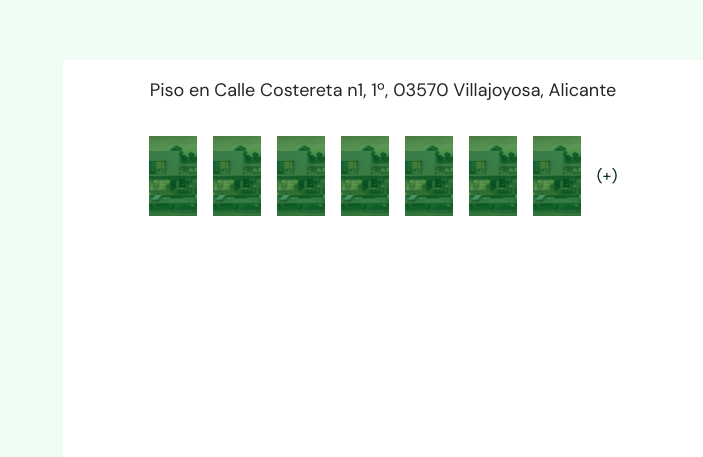
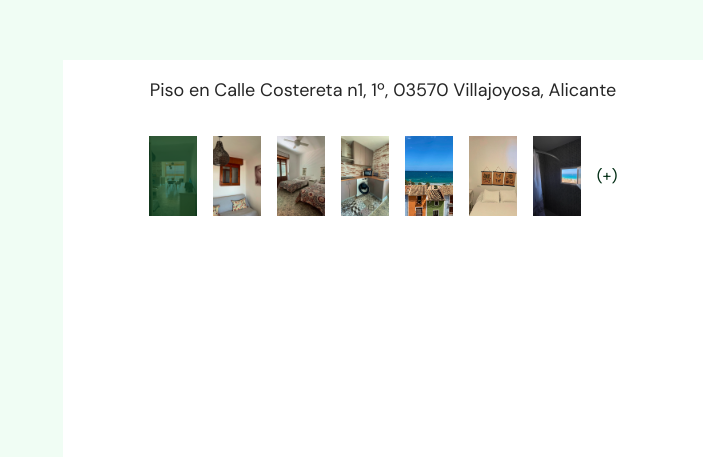
Before and after one commit to JaumeEsquerdo/costera-n1, a Next.js app in the folder costera-n1/: page /contacto in a window 1280 px wide. Shown: the part 2340-2797 px from the top of the page, without its empty margins (577-1280 px from the left). Built offline with nearby package versions, Linux system fonts and the light colour scheme.

Commit message:
colocar imgs del piso en PresentationHouse y reacondicionar las traducciones de las imgs

```diff
--- a/costera-n1/app/[locale]/detalles/page.jsx
+++ b/costera-n1/app/[locale]/detalles/page.jsx
@@ -83,7 +83,10 @@ export default function Detalles() {
           <h2 className="text-2xl">{textsDetalles.practicalInfoTitle}</h2>
           <ul className="flex flex-col gap-6 ">
             {textsDetalles.practicalInfo.map((info, i) => (
-              <li key={i}>- {info}</li>
+              <li key={i}>
+                - <span className="font-bold">{info.title}: </span>
+                {info.description}
+              </li>
             ))}
           </ul>
         </div>
--- a/costera-n1/app/components/PresentationHouse.jsx
+++ b/costera-n1/app/components/PresentationHouse.jsx
@@ -1,12 +1,13 @@
 "use client";
 import Image from "next/image";
 import { useState, useRef } from "react";
-import { delay, easeOut, useScroll } from "framer-motion";
+import { easeOut, useScroll } from "framer-motion";
 import { ParallaxImage } from "./ParallaxImage";
 // import Link from "next/link";
 import { useI18n } from "../hooks/usei18n";
 import { motion } from "framer-motion";
 import Link from "next/link";
+import { Fragment } from "react";
 
 const itemVariants = {
   hidden: { opacity: 0 },
@@ -36,7 +37,10 @@ export const PresentationHouse = () => {
   const texts = t.Home.PresentationHouse;
 
   const ref = useRef(null);
-  const [imageRendered, setImageRendered] = useState("/hotel-fachada.webp");
+  /* primera img renderizada */
+  const [imageRendered, setImageRendered] = useState(
+    "/imgs-casa/img-piso-8.webp",
+  );
 
   const { scrollYProgress } = useScroll({
     target: ref,
@@ -50,56 +54,56 @@ export const PresentationHouse = () => {
   const images = [
     {
       id: 1,
-      src: "/hotel-fachada.webp",
-      alt: texts.imageAlts.fachada,
+      src: "/imgs-casa/img-piso-8.webp",
+      alt: texts.imageAlts.decoracion,
 
       top: "29%",
       left: "20%",
     },
     {
       id: 2,
-      src: "/hotel-fachada.webp",
-      alt: texts.imageAlts.vista,
+      src: "/imgs-casa/img-piso-2.webp",
+      alt: texts.imageAlts.vistas,
 
       top: "10%",
       left: "55%",
     },
     {
       id: 3,
-      src: "/hotel-fachada.webp",
-      alt: texts.imageAlts.detalle,
+      src: "/imgs-casa/img-piso-3.webp",
+      alt: texts.imageAlts.decoracion,
 
       top: "40%",
       left: "10%",
     },
     {
       id: 4,
-      src: "/hotel-fachada.webp",
-      alt: texts.imageAlts.casco,
+      src: "/imgs-casa/img-piso-20.webp",
+      alt: texts.imageAlts.cocina,
 
       top: "30%",
       left: "70%",
     },
     {
       id: 5,
-      src: "/hotel-fachada.webp",
-      alt: texts.imageAlts.vista,
+      src: "/imgs-casa/img-piso-5.webp",
+      alt: texts.imageAlts.vistas,
 
       top: "10%",
       left: "55%",
     },
     {
       id: 6,
-      src: "/hotel-fachada.webp",
-      alt: texts.imageAlts.detalle,
+      src: "/imgs-casa/img-piso-6.webp",
+      alt: texts.imageAlts["habitacion-principal"],
 
       top: "40%",
       left: "10%",
     },
     {
       id: 7,
-      src: "/hotel-fachada.webp",
-      alt: texts.imageAlts.casco,
+      src: "/imgs-casa/img-piso-19.webp",
+      alt: texts.imageAlts["vistas-aseo"],
 
       top: "30%",
       left: "70%",
@@ -115,12 +119,15 @@ export const PresentationHouse = () => {
     <div ref={ref} className="relative flex flex-col justify-between h-[400vh]">
       <div className="fixed inset-0 pointer-events-none z-50 overflow-hidden">
         {images.map((img, i) => (
-          <ParallaxImage
-            key={img.id}
-            img={img}
-            i={i}
-            scrollYProgress={scrollYProgress}
-          />
+          <Fragment key={img.id}>
+            {img.src !== imageRendered && (
+              <ParallaxImage
+                img={img}
+                i={i}
+                scrollYProgress={scrollYProgress}
+              />
+            )}
+          </Fragment>
         ))}
       </div>
 
@@ -174,7 +181,7 @@ export const PresentationHouse = () => {
                       className={`object-cover object-center  hover:opacity-90 `}
                     />
                     {img.src === imageRendered && (
-                      <div className="absolute inset-0 bg-green-700/60 z-10" />
+                      <div className="absolute inset-0 bg-green-900/60 z-10" />
                     )}
                   </div>
                 ))}
--- a/costera-n1/locales/en.json
+++ b/costera-n1/locales/en.json
@@ -13,10 +13,13 @@
       "viewMore": "View more details",
       "mainImageAlt": "Main presentation image of the apartment",
       "imageAlts": {
-        "fachada": "Facade",
-        "vista": "View",
-        "detalle": "Detail",
-        "casco": "Old Town"
+        "casco": "Old town street",
+        "cocina": "Apartment kitchen",
+        "decoracion": "Apartment decor",
+        "habitacion-compartida": "Shared bedroom",
+        "vistas": "Apartment views",
+        "habitacion-principal": "Master bedroom",
+        "vistas-aseo": "Views from the restroom"
       }
     },
     "DescriptionHouse": {
@@ -91,12 +94,30 @@
     "locationDescription": "The location in La Costera ensures a fully immersive experience. It is a pedestrian and vibrant area during the day and peaceful at night, ideal for true rest.",
     "practicalInfoTitle": "Practical information for your stay",
     "practicalInfo": [
-      "Pedestrian Access: The apartment is located on a historic pedestrian street. Final access is on foot, allowing you to enjoy the charm of the old town.",
-      "Public Parking: We recommend parking at Parking del Río (lower area) or Parking del Centro (upper area). Both are about a 5–7 minute walk from the house.",
-      "Self Check-in: Smooth and flexible access so you can arrive at your own pace.",
-      "Fully Equipped: Kitchen with utensils, coffee maker, microwave, and basic cleaning kit.",
-      "Climate Control: Air conditioning and heating to ensure comfort all year round.",
-      "Connectivity: High-speed Wi-Fi included, ideal if you need to work remotely between swims."
+      {
+        "title": "Pedestrian Access",
+        "description": "The apartment is located on a historic pedestrian street. Final access is on foot, allowing you to enjoy the charm of the old town."
+      },
+      {
+        "title": "Public Parking",
+        "description": "We recommend parking at Parking del Río (lower area) or Parking del Centro (upper area). Both are about a 5–7 minute walk from the house."
+      },
+      {
+        "title": "Self Check-in",
+        "description": "Smooth and flexible access so you can arrive at your own pace."
+      },
+      {
+        "title": "Fully Equipped",
+        "description": "Kitchen with utensils, coffee maker, microwave, and basic cleaning kit."
+      },
+      {
+        "title": "Climate Control",
+        "description": "Air conditioning and heating to ensure comfort all year round."
+      },
+      {
+        "title": "Connectivity",
+        "description": "High-speed Wi-Fi included, ideal if you need to work remotely between swims."
+      }
     ],
     "imageAlt": "Accommodation image"
   },
--- a/costera-n1/locales/es.json
+++ b/costera-n1/locales/es.json
@@ -12,10 +12,13 @@
       "viewMore": "Ver más detalles",
       "mainImageAlt": "Imagen de presentación del piso ampliado",
       "imageAlts": {
-        "fachada": "Fachada",
-        "vista": "Vista",
-        "detalle": "Detalle",
-        "casco": "Casco"
+        "casco": "Calle del casco antiguo",
+        "cocina": "Cocina del piso",
+        "decoracion": "Decoración del piso",
+        "habitacion-compartida": "Habitación compartida",
+        "vistas": "Vistas del piso",
+        "habitacion-principal": "Habitación principal",
+        "vistas-aseo": "Vistas desde el aseo"
       }
     },
     "DescriptionHouse": {
@@ -99,12 +102,30 @@
     "locationDescription": "La ubicación en la Costera garantiza una experiencia inmersiva. Es una zona peatonal y vibrante durante el día, pero tranquila y recogida al caer la noche, ideal para un descanso real.",
     "practicalInfoTitle": "Información práctica para tu estancia",
     "practicalInfo": [
-      "Acceso Peatonal: El apartamento se encuentra en una calle histórica peatonal. El acceso final es a pie, disfrutando del encanto del casco antiguo.",
-      "Parking Público: Recomendamos estacionar en el Parking del Río (zona baja) o en el Parking del Centro (zona alta). Ambos se encuentran a unos 5-7 minutos caminando de la casa.",
-      "Check-in Autónomo: Gestión ágil para que entres a tu ritmo.",
-      "Equipamiento Completo: Cocina con menaje, cafetera, microondas y kit de limpieza básico.",
-      "Climatización: Aire acondicionado y calefacción para garantizar tu confort en cualquier época del año.",
-      "Conectividad: Wi-Fi de alta velocidad incluido, ideal si necesitas teletrabajar entre chapuzón y chapuzón."
+      {
+        "title": "Acceso Peatonal",
+        "description": "El apartamento se encuentra en una calle histórica peatonal. El acceso final es a pie, disfrutando del encanto del casco antiguo."
+      },
+      {
+        "title": "Parking Público",
+        "description": "Recomendamos estacionar en el Parking del Río (zona baja) o en el Parking del Centro (zona alta). Ambos se encuentran a unos 5-7 minutos caminando de la casa."
+      },
+      {
+        "title": "Check-in Autónomo",
+        "description": "Gestión ágil para que entres a tu ritmo."
+      },
+      {
+        "title": "Equipamiento Completo",
+        "description": "Cocina con menaje, cafetera, microondas y kit de limpieza básico."
+      },
+      {
+        "title": "Climatización",
+        "description": "Aire acondicionado y calefacción para garantizar tu confort en cualquier época del año."
+      },
+      {
+        "title": "Conectividad",
+        "description": "Wi-Fi de alta velocidad incluido, ideal si necesitas teletrabajar entre chapuzón y chapuzón."
+      }
     ],
     "imageAlt": "Imagen del alojamiento"
   },
```
